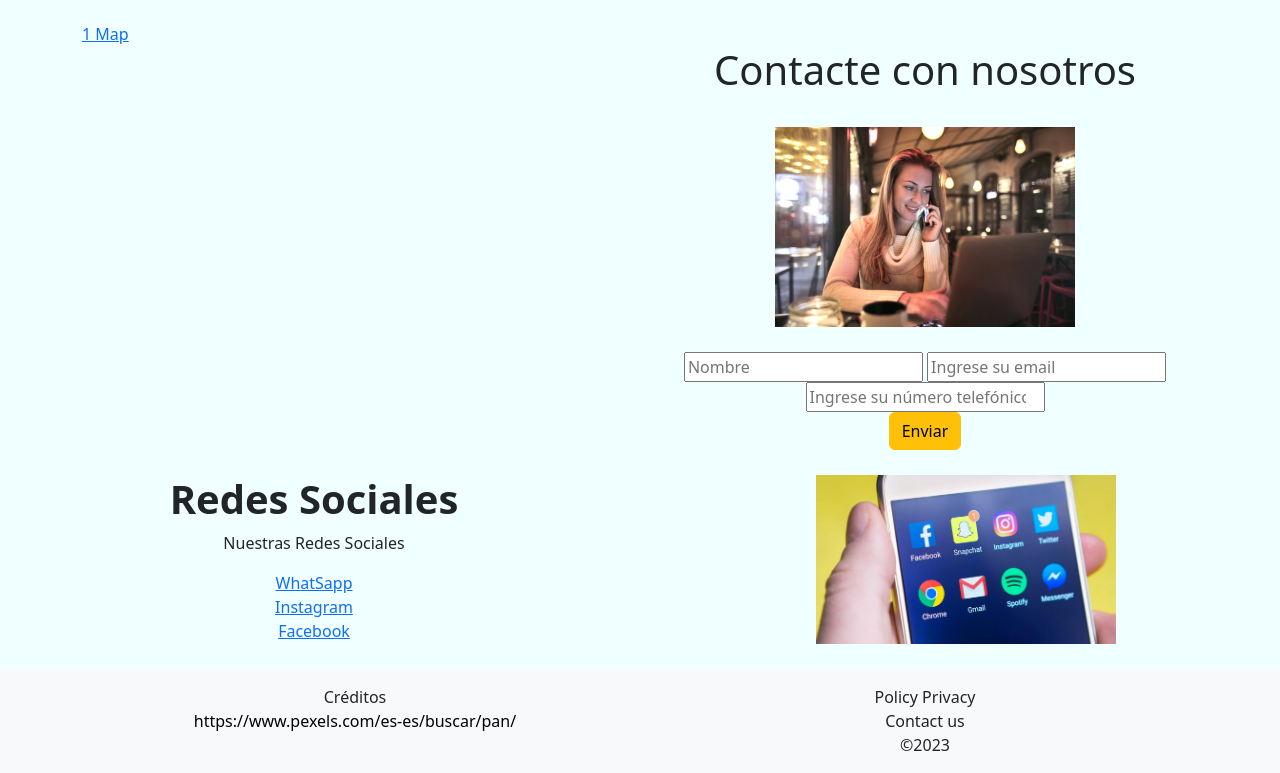
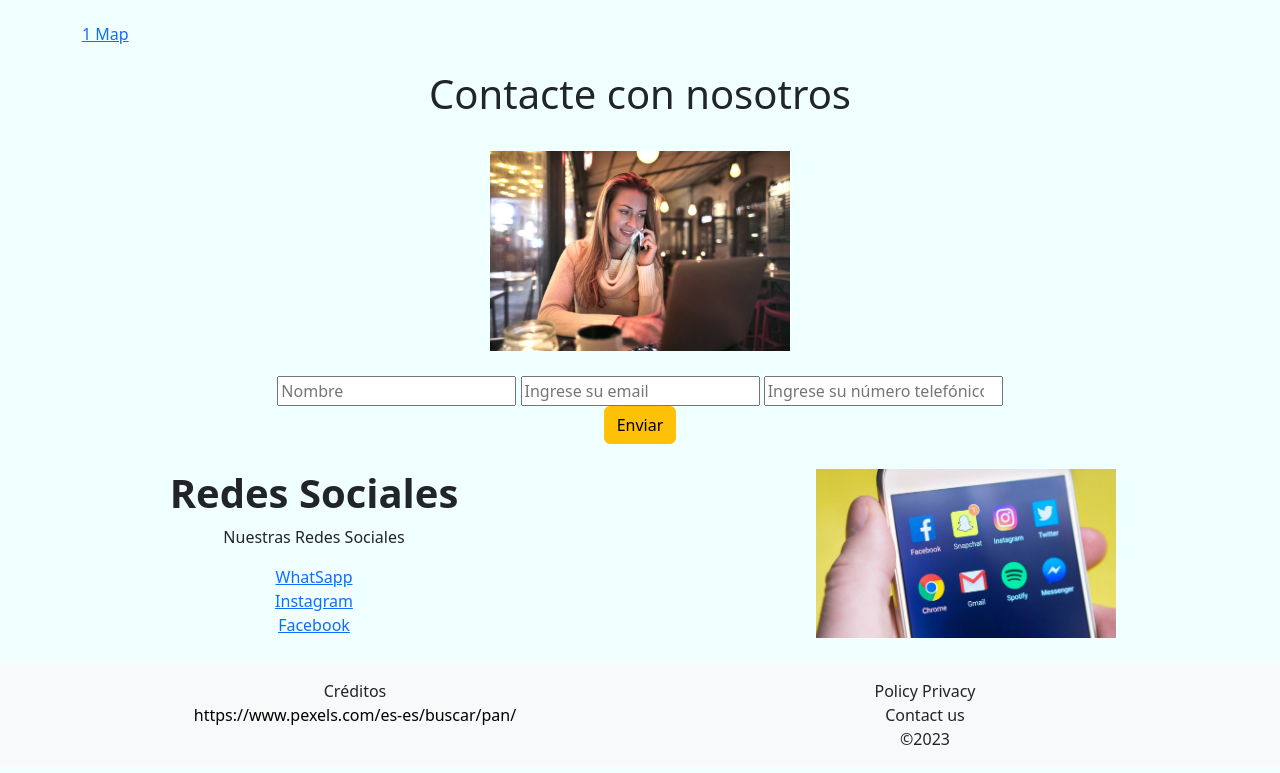
Before and after one commit to Panxho-12/PagePrueba1, a plain HTML site: page Prueba/index.html in a window 1280 px wide. Shown: the part 1313-2086 px from the top of the page. Drawn offline with nearby package versions, Linux system fonts and the light colour scheme; a script that the page names is missing.

Commit message:
index
se cambian el tamaño del col a 12 y ademas se agrega un br

```diff
--- a/Prueba/index.html
+++ b/Prueba/index.html
@@ -79,9 +79,10 @@
                 to.parentNode.insertBefore(s, to);
               })();</script><a href="https://1map.com/es/map-embed">1 Map</a></div>
        </section>
+       <br>
        <!-- seccion de contacto -->
        <section class="row flex-row-reverse text-center" id="contacto">
-            <div class="col-md-6">
+            <div class="col-md-12">
                 <div class="container">
                     <h1 class="title">Contacte con nosotros</h1>
                     <img src="./assets/pexels-andrea-piacquadio-3783522.jpg" alt="">
```
